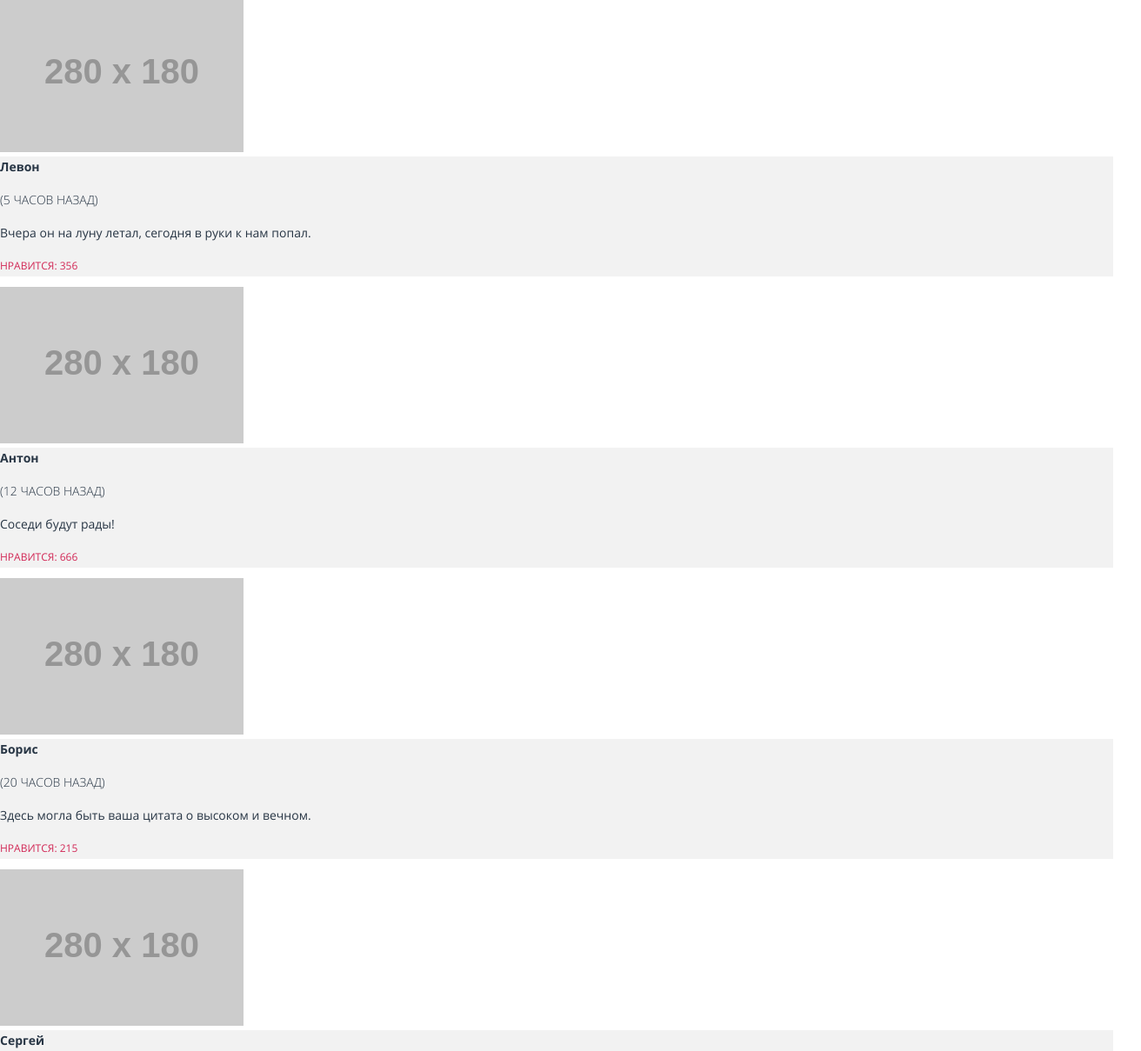
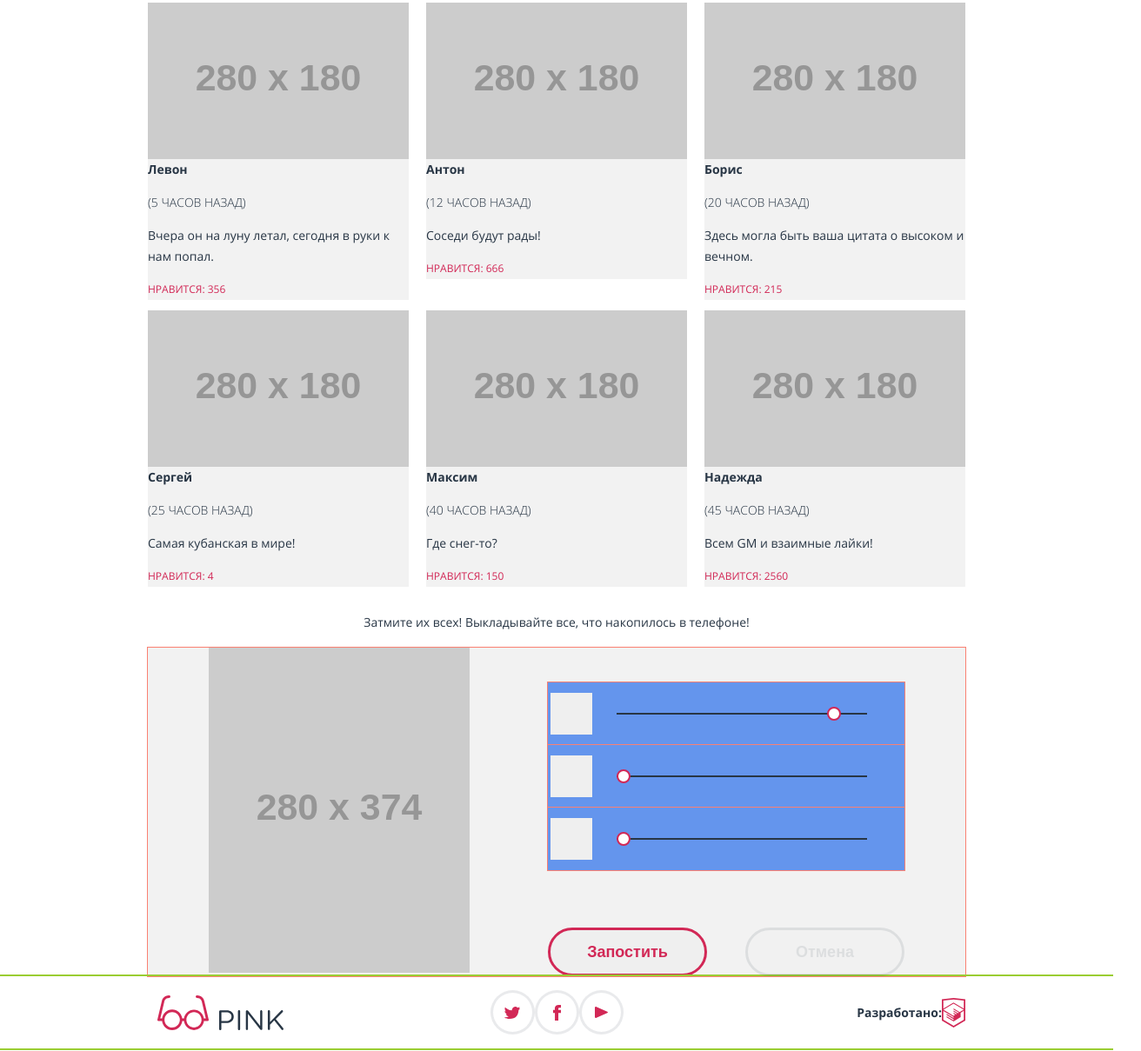
Before and after one commit to nikbritoff/1003411-pink-22, a website: page source/catalog.html in a window 1280 px wide. Shown: the part 516-1725 px from the top of the page at 87% size, 1312 px wide, since content can reach past the window. Drawn offline with nearby package versions, Linux system fonts and the light colour scheme; files that its build step writes are made by us from their sources; placeholder pictures from the web are drawn by us.

Commit message:
Адаптивная сетка для страницы каталога

```diff
--- a/source/catalog.html
+++ b/source/catalog.html
@@ -10,45 +10,73 @@
 
 <body class="page__body">
   <header class="page-header">
-    <a class="page-header__logo" href="index.html">
-      <img src="img/logo-pink-mobile.svg" width="74" height="23" alt="HTML Academy: Пинк">
+    <nav class="page-header__nav main-nav main-nav--no-js">
+      <div class="main-nav__toggles-wrapper">
+        <a class="main-nav__logo" href="index.html">
+          <img src="img/logo-pink-mobile.svg" width="74" height="23" alt="Пинк">
         </a>
-    <nav class="main-nav">
         <button class="main-nav__toggle" type="button">
           <span class="visually-hidden">Открыть меню</span>
         </button>
+      </div>
       <ul class="main-nav__list">
         <li class="main-nav__item">
-          <a href="index.html">Главная</a>
-        </li>
-        <li class="main-nav__item main-nav__item--current">
-          <a href="catalog.html">Фотографии</a>
+          <a class="main-nav__link" href="index.html">Главная</a>
         </li>
         <li class="main-nav__item">
-          <a href="form.html">Конкурс</a>
+          <a class="main-nav__link main-nav__link--current" href="catalog.html">Фотографии</a>
         </li>
         <li class="main-nav__item">
-          <a href="#">HTML Academy</a>
+          <a class="main-nav__link" href="form.html">Конкурс</a>
+        </li>
+        <li class="main-nav__item">
+          <a class="main-nav__link" href="#">HTML Academy</a>
         </li>
       </ul>
     </nav>
+    <div class="page-header__info page-info">
+      <div class="page-info__demonstration demonstration">
+        <h1 class="demonstration__slogan">Фотографии пользователей</h1>
+      </div>
+
+      <div class="page-info__download download">
+          <a class="button download__button button--download" href="#">Скачать приложение</a>
+          <ul class="download__list">
+            <li class="download__item">
+              <a href="#" class="download__link download__link--apple">
+                <span class="visually-hidden">Скачать в App Store</span>
+              </a>
+            </li>
+            <li class="download__item">
+              <a href="#" class="download__link download__link--android">
+                <span class="visually-hidden">Скачать в Play Market</span>
+              </a>
+            </li>
+            <li class="download__item">
+              <a href="#" class="download__link download__link--microsoft">
+                <span class="visually-hidden">Скачать в Microsoft Store</span>
+              </a>
+            </li>
+          </ul>
+          <p class="download__text">Доступно для iPhone, iPad, Android, Windows Phone, OS X, Windows 8</p>
+      </div>
+    </div>
   </header>
 
   <main class="page__main">
-    <div class="page-info">
-      <h1 class="page-info__caption">Фотографии пользователей</h1>
-    </div>
-
     <section class="users-photos">
+      <div class="users-photos__wrapper">
         <h2 class="visually-hidden">Каталог фотографий</h2>
         <p class="users-photos__caption">Взгляните на фотографии, которые выкладывают пользователи! Видите, как не хватает
           ваших?</p>
-      <ul class="users-photos__list">
-        <li class="users-photos__item post post--best-of-day">
-          <a href="#">
+      </div>
+      <div class="users-photos__main-photo  post post--best-of-day">
+        <div class="post__image-wrapper">
+          <a class="post__image-link" href="#">
             <img class="post__image" width="320" height="137" src="https://dummyimage.com/320x137/000/00ffc4.jpg"
               alt="Мост в скайпарке">
           </a>
+        </div>
         <div class="post__info description">
           <div class="description__info">
             <b class="description__author">Анна</b>
@@ -58,12 +86,15 @@
             в перископе, задавайте свои вопросы!</p>
           <p class="description__likes">Нравится: 215</p>
         </div>
-        </li>
+      </div>
+      <ul class="users-photos__list">
         <li class="users-photos__item post">
-          <a href="#">
+          <div class="post__image-wrapper">
+            <a class="post__image-link" href="#">
               <img class="post__image" width="280" height="180" src="https://dummyimage.com/280x180/000/00ffc4.jpg"
                 alt="Фотоссесия">
             </a>
+          </div>
           <div class="post__info description">
             <div class="description__info">
               <b class="description__author">Левон</b>
@@ -74,10 +105,12 @@
         </div>
         </li>
         <li class="users-photos__item post">
-          <a href="#">
+          <div class="post__image-wrapper">
+            <a class="post__image-link" href="#">
               <img class="post__image" width="280" height="180" src="https://dummyimage.com/280x180/000/00ffc4.jpg"
                 alt="Барабаны">
             </a>
+          </div>
           <div class="post__info description">
             <div class="description__info">
               <b class="description__author">Антон</b>
@@ -88,10 +121,12 @@
           </div>
         </li>
         <li class="users-photos__item post">
-          <a href="#">
+          <div class="post__image-wrapper">
+            <a class="post__image-link" href="#">
               <img class="post__image" width="280" height="180" src="https://dummyimage.com/280x180/000/00ffc4.jpg"
                 alt="Крыша из стекла">
             </a>
+          </div>
           <div class="post__info description">
             <div class="description__info">
               <b class="description__author">Борис</b>
@@ -102,10 +137,12 @@
           </div>
         </li>
         <li class="users-photos__item post">
-          <a href="#">
+          <div class="post__image-wrapper">
+            <a class="post__image-link" href="#">
               <img class="post__image" width="280" height="180" src="https://dummyimage.com/280x180/000/00ffc4.jpg"
                 alt="Прилавок">
             </a>
+        </div>
           <div class="post__info description">
             <div class="description__info">
               <b class="description__author">Сергей</b>
@@ -116,10 +153,12 @@
           </div>
         </li>
         <li class="users-photos__item post">
-          <a href="#">
+          <div class="post__image-wrapper">
+            <a class="post__image-link" href="#">
               <img class="post__image" width="280" height="180" src="https://dummyimage.com/280x180/000/00ffc4.jpg"
                 alt="Отдых на горе">
             </a>
+          </div>
           <div class="post__info description">
             <div class="description__info">
               <b class="description__author">Максим</b>
@@ -130,10 +169,12 @@
           </div>
         </li>
         <li class="users-photos__item post">
-          <a href="#">
+          <div class="post__image-wrapper">
+            <a class="post__image-link" href="#">
               <img class="post__image" width="280" height="180" src="https://dummyimage.com/280x180/000/00ffc4.jpg"
                 alt="Крыло самолета на фоне заката">
             </a>
+          </div>
           <div class="post__info description">
             <div class="description__info">
               <b class="description__author">Надежда</b>
@@ -148,12 +189,15 @@
 
     <section class="upload">
       <h2 class="visually-hidden">Загрузка нового фото</h2>
+      <div class="upload__caption-wrapper">
         <p class="upload__caption">Затмите их всех! Выкладывайте все, что накопилось в телефоне!</p>
+      </div>
+      <div class="upload__wrapper">
         <img class="upload__preview" width="280" height="374" src="https://dummyimage.com/280x374/d61cd6/000000.jpg"
           alt="Превью фото">
         <form class="upload__form" action="https://echo.htmlacademy.ru/" method="GET">
           <ul class="upload__form-list">
-          <li class="upload__form-item filter filter--crop filter--active">
+            <li class="upload__form-item filter filter--crop">
               <button class="filter__button filter-button filter-button--crop" type="button">
                 <span class="visually-hidden">Обрезать фото</span>
               </button>
@@ -164,7 +208,7 @@
                 <input type="number" min="0" max="100" value="83" name="crop">
               </label>
             </li>
-          <li class="upload__form-item filter filter--fill">
+            <li class="upload__form-item filter filter--fill filter--active">
               <button class="filter__button filter-button filter-button--fill" type="button">
                 <span class="visually-hidden">Закрасить фото</span>
               </button>
@@ -187,13 +231,17 @@
               </label>
             </li>
           </ul>
+          <div class="upload_buttons-wrapper">
             <button class="upload__button button--send button" type="submit">Запостить</button>
             <button class="upload__button button--cancel button" type="reset">Отмена</button>
+          </div>
         </form>
+      </div>
     </section>
   </main>
 
   <footer class="page-footer">
+    <div class="page-footer__wrapper">
       <a class="page-footer__logo">
         <svg class="logo" width="145" height="40" viewBox="0 0 145 40" fill="none" xmlns="http://www.w3.org/2000/svg">
           <path d="M71.005 18.5486C71.0049 18.2125 71.1358 17.8898 71.3697 17.6494C71.6037 17.409 71.922 17.2701 72.2568 17.2623H79.39C84.4469 17.2623 87.7751 19.9645 87.7751 24.3918V24.4516C87.7751 29.2977 83.7415 31.8105 78.9727 31.8105H73.5384V38.611C73.5539 38.7874 73.5328 38.9651 73.4762 39.1329C73.4196 39.3006 73.3289 39.4547 73.2097 39.5854C73.0906 39.716 72.9457 39.8204 72.7842 39.8918C72.6227 39.9631 72.4481 40 72.2717 40C72.0952 40 71.9207 39.9631 71.7592 39.8918C71.5977 39.8204 71.4527 39.716 71.3336 39.5854C71.2145 39.4547 71.1237 39.3006 71.0671 39.1329C71.0106 38.9651 70.9894 38.7874 71.005 38.611V18.5486ZM79.0721 29.5171C82.7778 29.5171 85.2119 27.5228 85.2119 24.5314V24.4716C85.2119 21.2608 82.8175 19.5956 79.2509 19.5956H73.588V29.4772L79.0721 29.5171Z" fill="#283645"/>
@@ -233,6 +281,6 @@
           <span class="visually-hidden">HTML Academy</span>
         </a>
       </div>
-
+    </div>
   </footer>
 </body>
--- a/source/sass/blocks/filter.scss
+++ b/source/sass/blocks/filter.scss
@@ -1,5 +1,24 @@
+.filter {
+  background-color: cornflowerblue;
+  outline: 1px solid salmon;
+
+  @media (min-width: $tablet-width) {
+    display: flex;
+    align-items: center;
+    flex-direction: row;
+    position: relative;
+  }
+}
+
 .filter--active .filter__range {
   display: block;
+  left: 20px;
+  bottom: 34px;
+
+  @media (min-width: $tablet-width) {
+    left: auto;
+    bottom: auto;
+  }
 }
 
 .filter--active .filter__toggle {
@@ -16,6 +35,21 @@
   width: 240px;
   background-color: $blue-700;
   display: none;
+
+  @media (min-width: $tablet-width) {
+    display: block;
+    position: relative;
+    // margin-top: auto;
+    // margin-bottom: auto;
+    width: 202px;
+    margin-right: 18px;
+    margin-left: 28px;
+  }
+
+  @media (min-width: $desktop-width) {
+    margin-right: 30px;
+    width: 288px;
+  }
 }
 
 .filter__toggle {
@@ -27,10 +61,15 @@
   border-radius: 50%;
   background-color: $white;
   display: none;
+
+  @media (min-width: $tablet-width) {
+    display: block;
+  }
 }
 
 .filter__button {
   display: flex;
+  padding: 0;
   justify-content: center;
   align-items: center;
   width: 48px;
@@ -39,5 +78,15 @@
   background-repeat: no-repeat;
   cursor: pointer;
   border: none;
-  background-color: $gray-100;
+
+  @media (min-width: $tablet-width) {
+    margin-left: 3px;
+    width: 24px;
+    height: 24px;
+  }
+
+  @media (min-width: $desktop-width) {
+    width: 48px;
+    height: 48px;
+  }
 }
--- /dev/null
+++ b/source/sass/blocks/post.scss
@@ -0,0 +1,40 @@
+.post--best-of-day {
+  .post__info {
+    width: 280px;
+    margin-left: auto;
+    margin-right: auto;
+
+    @media (min-width: $tablet-width) {
+      width: 620px;
+    }
+
+    @media (min-width: $desktop-width) {
+      width: 940px;
+    }
+  }
+}
+
+.post__image-wrapper {
+  background-color: $gray-100;
+  width: 100%;
+}
+
+.post__image-link {
+  display: flex;
+  width: 100%;
+}
+
+.post__image {
+  width: 100%;
+  object-fit: cover;
+}
+
+.post__info {
+  width: 280px;
+  margin-left: auto;
+  margin-right: auto;
+
+  @media (min-width: $tablet-width) {
+    width: 100%;
+  }
+}
--- a/source/sass/blocks/upload.scss
+++ b/source/sass/blocks/upload.scss
@@ -1,19 +1,98 @@
+.upload {
+  background-color: $gray-100;
+
+  @media (min-width: $desktop-width) {
+    background: none;
+  }
+}
+
+.upload__caption-wrapper {
+  width: 100%;
+  background-color: $white;
+}
+
 .upload__caption {
   color: $blue-700;
   font-size: 14px;
   line-height: 30px;
+  text-align: center;
+
+  @include phone-wrapper;
+
+  @media (min-width: $tablet-width) {
+    @include tablet-wrapper;
+  }
+
+  @media (min-width: $desktop-width) {
+    @include desktop-wrapper;
+  }
+}
+
+.upload__wrapper {
+  text-align: center;
+  background-color: $gray-100;
+
+  @include phone-wrapper;
+
+  @media (min-width: $tablet-width) {
+    width: 100%;
+    display: grid;
+    grid-template-columns: 300px 275px;
+    column-gap: 45px;
+    justify-content: center;
+    outline: 1px solid salmon;
+  }
+
+  @media (min-width: $desktop-width) {
+    width: 940px;
+    grid-template-columns: 300px 410px;
+    column-gap: 90px;
+  }
+}
+
+.upload__preview {
+  width: 100%;
+  object-fit: cover;
+}
+
+.upload__form {
+  @media (min-width: $tablet-width) {
+    grid-column: 2 / 3;
+  }
 }
 
 .upload__form-list {
   list-style: none;
   margin: 0;
+  margin-top: 40px;
+  margin-bottom: 38px;
   padding: 0;
+  padding-bottom: 70px;
   display: flex;
+  position: relative;
+
+  @media (min-width: $tablet-width) {
+    display: block;
+    padding-bottom: 0;
+  }
 }
 
 .upload__form-item {
-  margin: 0;
-  padding: 0;
+  margin: 0 auto;
+
+  @media (min-width: $tablet-width) {
+    padding-top: 12px;
+    padding-bottom: 12px;
+  }
+}
+
+.upload_buttons-wrapper {
+  @media (min-width: $desktop-width) {
+    display: grid;
+    grid-template-columns: 183px 183px;
+    column-gap: 44px;
+    margin-top: 66px;
+  }
 }
 
 .upload__button {
@@ -22,5 +101,18 @@
   font-weight: 700;
   display: flex;
   align-items: center;
-  text-align: center;
+  justify-content: center;
+  width: 100%;
 }
+
+.upload__button + .upload__button {
+  margin-top: 10px;
+
+  @media (min-width: $tablet-width) {
+    margin-top: 22px;
+  }
+
+  @media (min-width: $desktop-width) {
+    margin-top: 0;
+  }
+}
--- a/source/sass/blocks/users-photos.scss
+++ b/source/sass/blocks/users-photos.scss
@@ -5,13 +5,38 @@
   text-align: center;
 }
 
+.users-photos__wrapper {
+  @include phone-wrapper;
+
+  @media (min-width: $tablet-width) {
+    @include tablet-wrapper;
+  }
+
+  @media (min-width: $desktop-width) {
+    @include desktop-wrapper;
+  }
+}
+
 .users-photos__list {
   list-style: none;
   margin: 0;
   padding: 0;
+
+  @media (min-width: $tablet-width) {
+    display: grid;
+    grid-template-columns: 300px 300px;
+    column-gap: 20px;
+    justify-content: center;
+  }
+
+  @media (min-width: $desktop-width) {
+    display: grid;
+    grid-template-columns: repeat(3, 300px);
+  }
 }
 
 .users-photos__item {
-  margin: 0;
-  padding: 0;
+  @media (min-width: $tablet-width) {
+    width: 300px;
+  }
 }
--- a/source/sass/style.scss
+++ b/source/sass/style.scss
@@ -39,3 +39,4 @@
 @import "blocks/description.scss";
 @import "blocks/upload.scss";
 @import "blocks/filter.scss";
+@import "blocks/post.scss";
```
Lines whose indentation alone changed are shown as unchanged.
